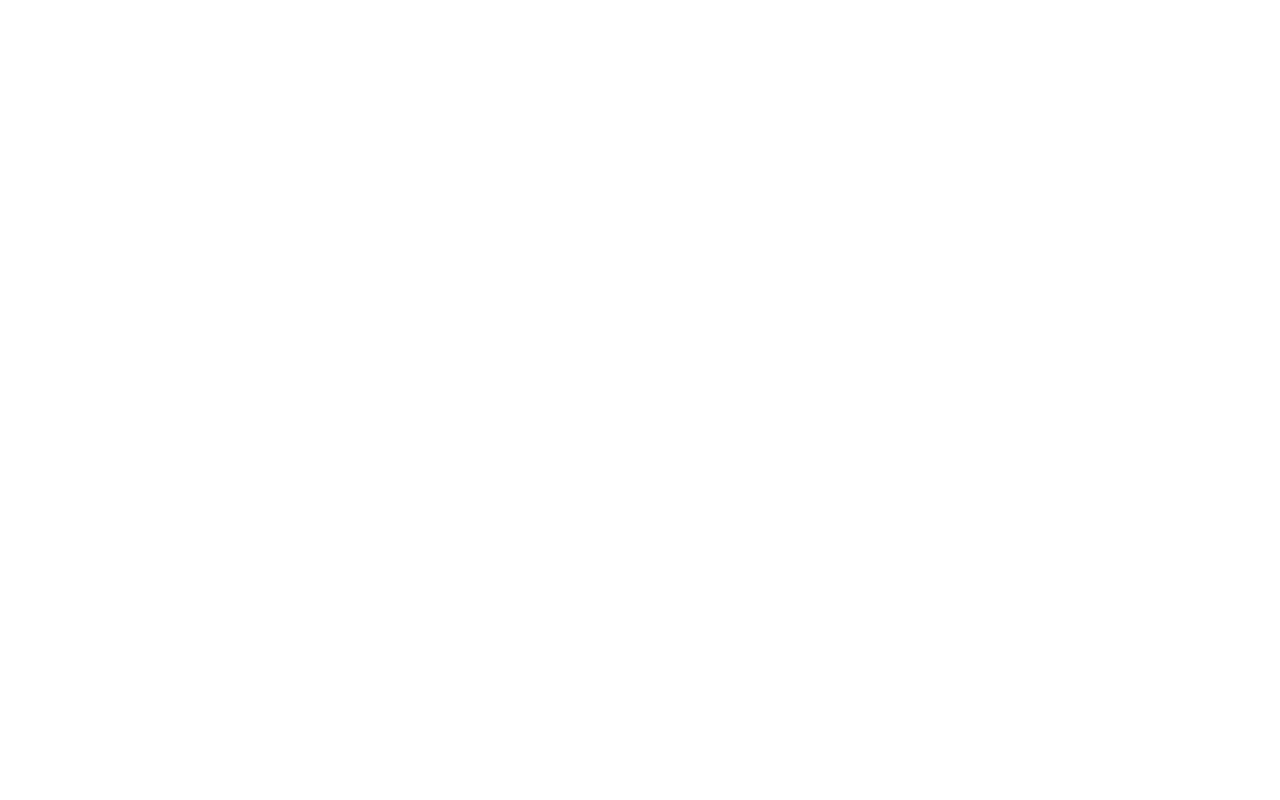
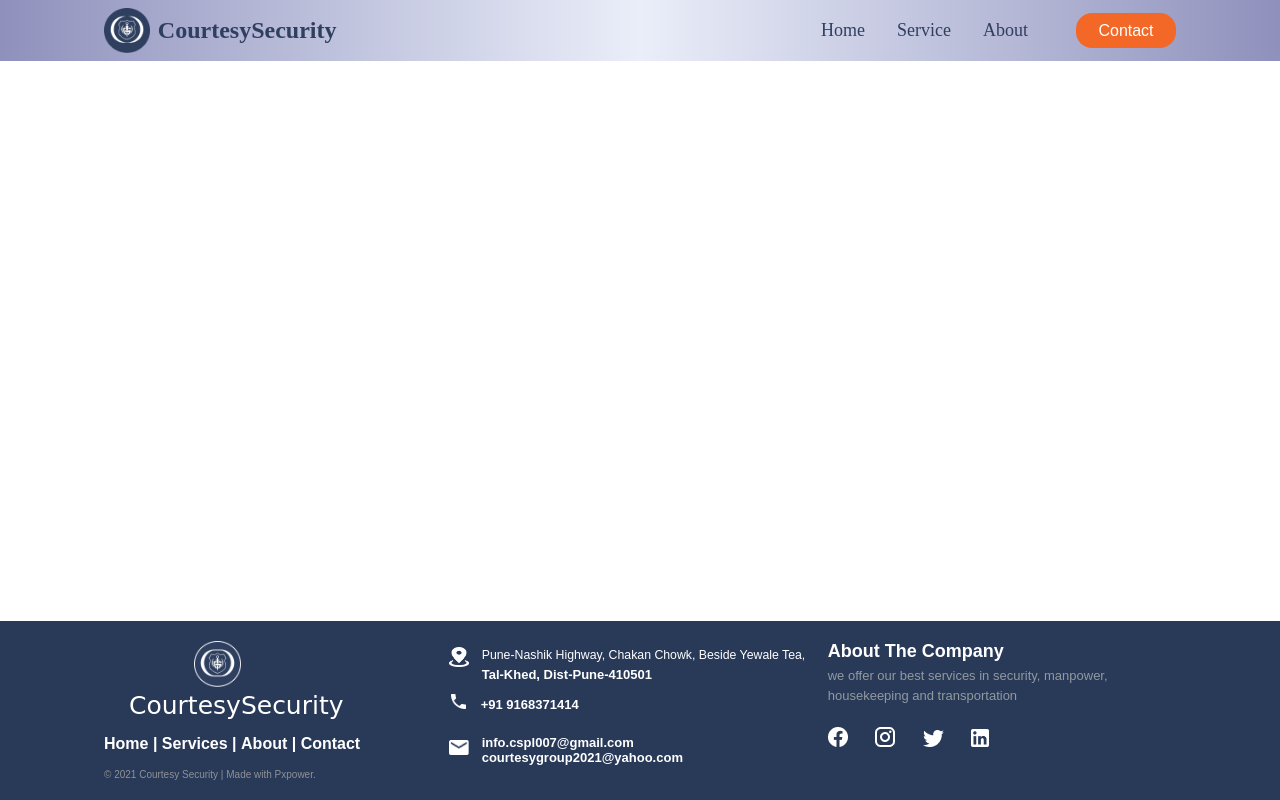
Before and after one commit to Ashutosh8454/Courtesy-Security, a plain HTML site: page Html/About.html in a window 1280 px wide. Drawn offline with Linux system fonts and the light colour scheme.

Commit message:
added Footer and Modified about page

```diff
--- a/Css/Footer.css
+++ b/Css/Footer.css
@@ -1 +1,204 @@
-hhhhhhhhhhh
+*{
+    margin: 0;
+    padding: 0;
+}
+footer{
+	position: fixed;
+	bottom: 0;
+}
+
+@media (max-height:100px){
+	footer { position: static; }
+	header { padding-top:40px; }
+}
+
+
+.footer-distributed{             /* footer outer css*/
+	background-color: #293958;
+	box-sizing: border-box;
+	width: 100%;
+	text-align: left;
+	font: bold 16px sans-serif;
+	padding: 20px 140px 20px 104px;
+	margin-top: 80px;
+}
+
+.footer-distributed .footer-left, .footer-center, .footer-right{
+	display: inline-block;
+	vertical-align: top;
+}
+
+
+/* Footer left */
+
+.footer-distributed .footer-left{
+	width: 30%;
+
+}
+
+.footer-distributed h3{
+	color:  #ffffff;
+	font: normal 25px 'Cookie', cursive;
+	margin: 0px 25px;
+}
+
+/* The company logo */
+
+.footer-distributed .footer-left img{
+	width: 15%;
+	margin-left: 29%;
+}
+
+.footer-distributed h3 span{
+	color:  #ffffff;
+}
+
+/* Footer links  for pages*/
+
+.footer-distributed .footer-links{
+	color:  #ffffff;
+	margin: 10px 0 10px;
+}
+
+.footer-distributed .footer-links a{
+	display:inline-block;
+	line-height: 1.8;
+	text-decoration: none;
+	color:  inherit;
+}
+
+.footer-distributed .footer-company-name{             /*last line made with power*/
+	color:  #8f9296;
+	font-size: 10px;
+	font-weight: normal;
+	margin: 0;
+}
+
+.footer-distributed .footer-company-name span{
+	margin-bottom: 10%;
+}
+
+/* Footer Center */
+
+.footer-distributed .footer-center{
+	width: 39%;
+}
+
+
+.footer-distributed .footer-center i{
+	background-color:  #33383b;
+	color: #ffffff;
+	font-size: 25px;
+	width: 38px;
+	height: 38px;
+	border-radius: 50%;
+	text-align: center;
+	line-height: 42px;
+	margin: 10px 15px;
+	vertical-align: middle;
+}
+.footer-distributed .footer-center .location{
+	margin-right: 8px;
+	width:20px;
+	height: 20px;
+}
+
+.footer-distributed .footer-center .phone{
+	margin-left: 11px;
+	margin-right: 10px;
+	width:15px;
+	height: 15px;
+}
+
+.footer-distributed .footer-center .mail{
+	margin-right: 8px;
+	width: 20px;
+	height: 15px;
+}
+.footer-distributed .footer-center i.envelope{
+	font-size: 17px;
+	line-height: 50px;
+}
+
+.footer-distributed .footer-center p{
+	display: inline-block;
+	color: #ffffff;
+	vertical-align: middle;
+	margin:0;
+	font-size: 13px;
+}
+
+.footer-distributed .footer-center p span{
+	display:block;
+	font-weight: normal;
+	font-size:12.3px;
+	line-height:2;
+}
+
+.footer-distributed .footer-center p a{
+	color:  #ffffff;
+	text-decoration: none;
+}
+
+
+/* Footer Right */
+
+.footer-distributed .footer-right{
+	width: 30%;
+}
+
+.footer-distributed .footer-company-about{
+	line-height: 20px;
+	color:  #92999f;
+	font-size: 13px;
+	font-weight: normal;
+	margin: 0;
+}
+
+.footer-distributed .footer-company-about span{
+	display: block;
+	color:  #ffffff;
+	font-size: 18px;
+	font-weight: bold;
+	margin-bottom: 5px;
+}
+
+.footer-distributed .footer-icons{
+	margin-top: 20px;
+}
+
+.footer-distributed .footer-icons a{
+	display: inline-block;
+	cursor: pointer;
+	border-radius: 2px;
+	font-size: 10px;
+	color: #ffffff;
+	text-align: center;
+	line-height: 35px;
+
+	margin-right: 3px;
+	margin-bottom: 5px;
+}
+
+.fb, .insta, .twitter, .linkedin{
+	margin-right: 20px;
+}
+
+/* Here is the code for Responsive Footer */
+
+
+@media (max-width: 880px) {
+
+	.footer-distributed .footer-left,
+	.footer-distributed .footer-center,
+	.footer-distributed .footer-right{
+		display: block;
+		width: 100%;
+		margin-bottom: 40px;
+		text-align: center;
+	}
+
+	.footer-distributed .footer-center i{
+		margin-left: 0;
+	}
+}
--- a/Html/About.html
+++ b/Html/About.html
@@ -0,0 +1,92 @@
+<!DOCTYPE html>
+<html lang="en">
+<head>
+    <meta charset="UTF-8">
+    <meta http-equiv="X-UA-Compatible" content="IE=edge">
+    <meta name="viewport" content="width=device-width, initial-scale=1.0">
+    <title>Courtesy Security | About</title>
+    <link rel="stylesheet" href="../Css/Header.css">
+    <link rel="stylesheet" href="../Css/Footer.css">
+    <link rel="stylesheet" href="../Css/About.css">
+</head>
+<body>
+    <!--Navbar-->
+    <nav>
+
+        <div id="logo_name">
+            <img src="../IMG/logo.png" alt="Courtesy-Security-Logo">
+            <p>CourtesySecurity</p>
+        </div>
+        <div id="menu_list">
+            <ul>
+                <li><a href="../Html/Home.html">Home</a></li>
+                <li><a href="../Html/Security_Service.html">Service</a><i class="fas fa-chevron-down"></i></li>
+                <li><a href="../Html/About.html">About</a></li>
+                <button class="btn" id="Nav_btn">Contact</button>
+            </ul>
+        </div>
+    </nav>
+    <div class="Drop_down_list">
+
+    </div>
+
+
+     <!---------------footer---------------->
+
+     <footer class="footer-distributed">
+
+        <div class="footer-left">
+      <img src="../IMG/footer/footer clogo.png">                  <!--logo in footer-->
+            <h3><span>CourtesySecurity</span></h3>
+
+            <p class="footer-links">
+                <a href="#">Home</a>
+                |
+                <a href="#">Services</a>
+                |
+                <a href="#">About</a>
+                |
+                <a href="#">Contact</a>
+            </p>
+
+            <div class="footer-company-name">© 2021  Courtesy Security | Made with Pxpower.</div>
+        </div>
+
+        <div class="footer-center">
+            <div>
+                <i class="address"></i>
+                <img src="../IMG/footer/location.png" class="location">                     <!---company address-->
+                  <p><span>Pune-Nashik Highway,
+                    Chakan Chowk, Beside Yewale Tea, </span>
+                    Tal-Khed, Dist-Pune-410501</p>
+            </div>
+
+            <div>
+                <i class="phone"></i>
+                <img src="../IMG/footer/phone.png" class="phone">                   <!-----company phone number forf contact-->
+                <p>+91 9168371414</p>
+            </div>
+            <div>
+                <i class="envelope"></i>
+                <img src="../IMG/footer/mail.png" class="mail">
+                <p><a href="#">info.cspl007@gmail.com
+                    <br>courtesygroup2021@yahoo.com </a></p>               <!--add email url for direct sending mail if needed-->
+            </div>
+        </div>
+
+
+        <div class="footer-right">
+            <p class="footer-company-about">
+                <span>About The Company</span>               <!--about company-->
+                we offer our best services in security, manpower, housekeeping and transportation</p>
+
+            <div class="footer-icons">                         <!---social media icons-->
+                <a href="#"><img src="../IMG/footer/facebook.png" class="fb"></a>
+                <a href="#"><img src="../IMG/footer/instagram.png" class="insta"></a>
+                <a href="#"><img src="../IMG/footer/twitter.png" class="twitter"></a>
+                <a href="#"><img src="../IMG/footer/linkedin.png" class="linkedin"></i></a>
+            </div>
+        </div>
+    </footer>
+</body>
+</html>
```
Also changed, not shown: Html/Home.html (+1 -1 lines), IMG/footer/facebook.png (added), IMG/footer/footer clogo.png (added), IMG/footer/instagram.png (added), IMG/footer/linkedin.png (added), IMG/footer/location.png (added), IMG/footer/mail.png (added), IMG/footer/phone.png (added), IMG/footer/twitter.png (added), IMG/services/Star.png (added), IMG/services/banner.png (added), IMG/services/callback-bg.png (added), IMG/services/housekeeping.jpg (added), IMG/services/manpower.jpg (added), 4 more files.
